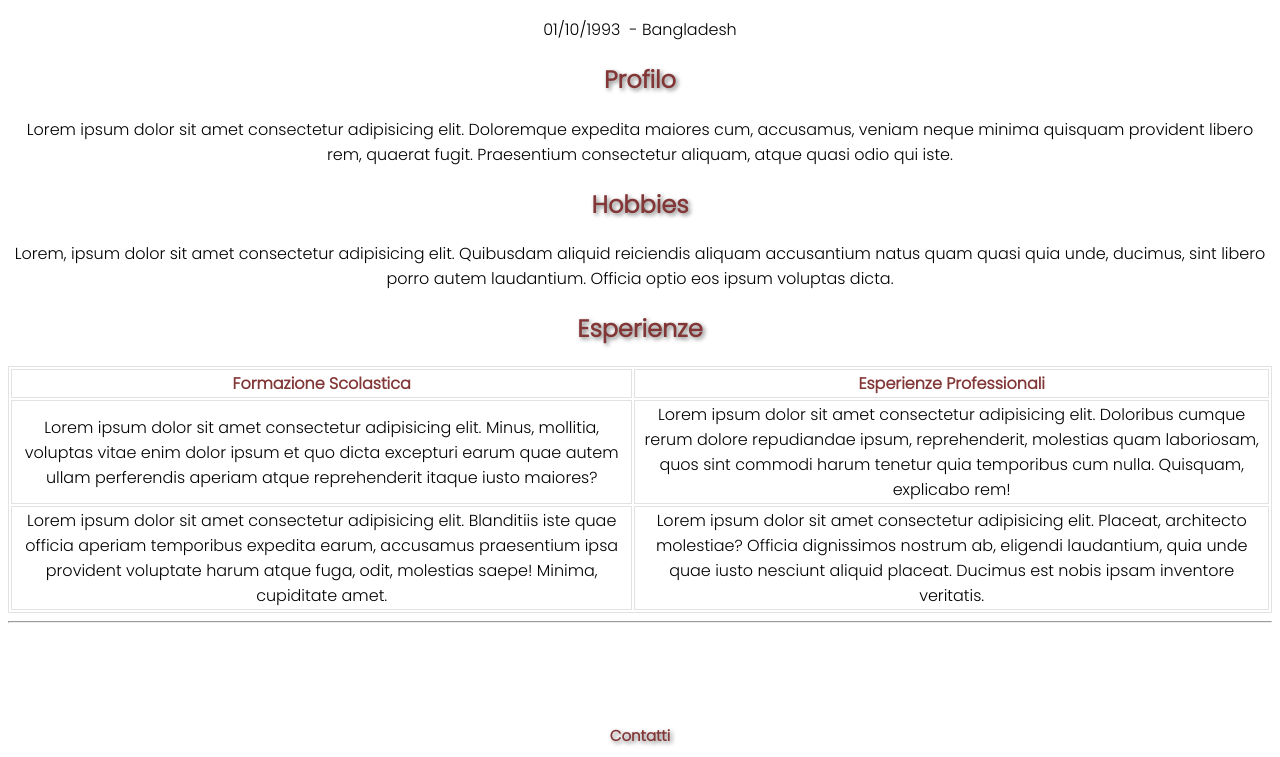
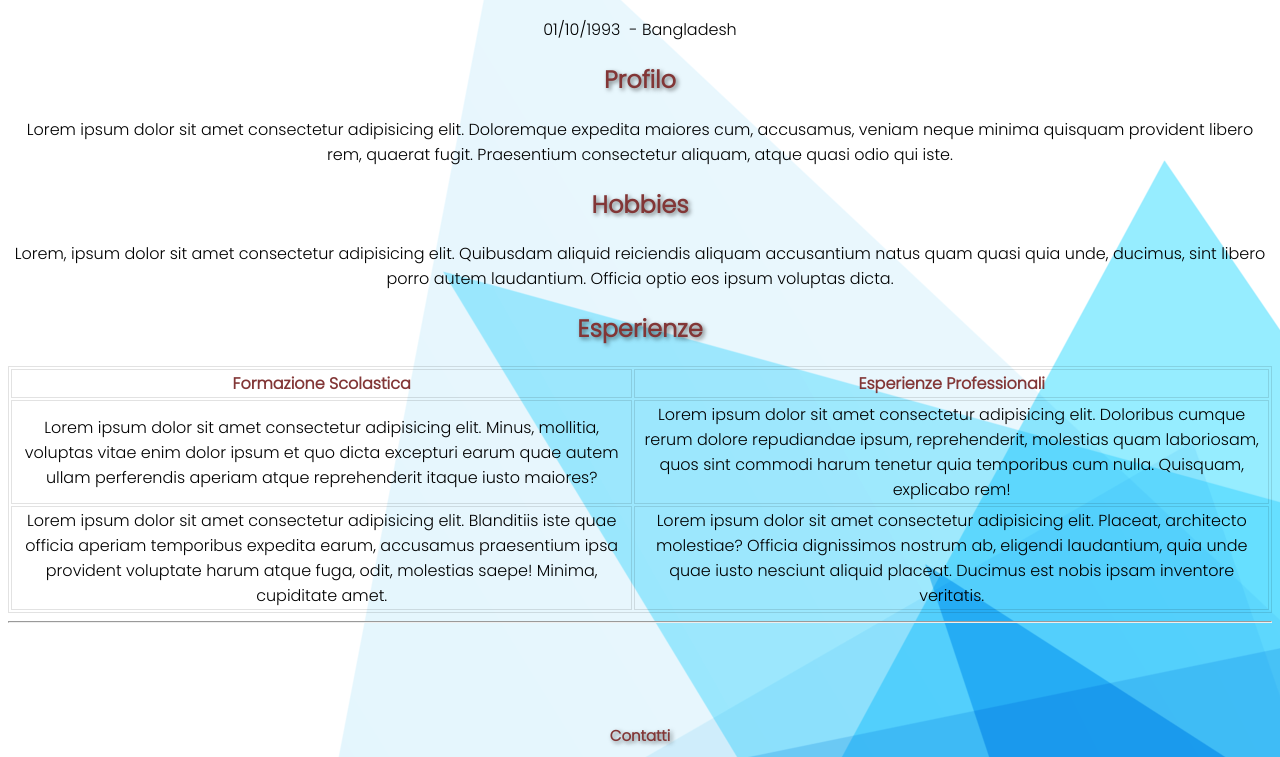
Before and after one commit to promi93/Challenge1, a plain HTML site: page index.html in a window 1280 px wide. Shown: the part 109-866 px from the top of the page. Drawn offline with Linux system fonts and the light colour scheme; the site is published under a folder, as on GitHub Pages, so addresses that start at the root find nothing.

Commit message:
Update style.css

```diff
--- a/assets/style.css
+++ b/assets/style.css
@@ -1,5 +1,5 @@
 body {
-    background-image: url(/Challenge1/assets/img/ccccv.png);
+    background-image: url(./img/ccccv.png);
     font-family: 'Poppins', sans-serif;
     font-size: 1em;
     text-align: center;
```
